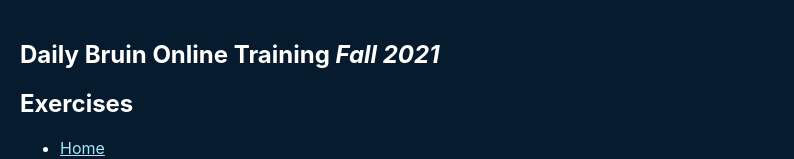
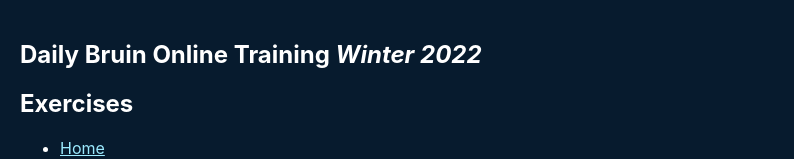
Before and after one commit to blutz/db-training-f20, a React (Create React App) app: page / in a window 1280 px wide. Shown: the top 159 px of the page, without its empty margins (0-794 px from the left). Built offline with nearby package versions, Linux system fonts and the light colour scheme.

Commit message:
Updated for W22

```diff
--- a/public/slides/intro.html
+++ b/public/slides/intro.html
@@ -38,7 +38,7 @@
   <section>
     <img src="/slides/assets/img/dailybruin-logo.svg" alt="Daily Bruin" />
     <h1>Online Training</h1>
-    <p>October 16, 2021  •  10am-2pm</p>
+    <p>January 22, 2022  •  10am-2pm</p>
     <br />
     <!--<p style='background-color: rgb(245, 241, 47); color: black; border-radius: 4px;' class='fragment'>&nbsp;When you join, type your favorite 🍦<strong>dessert</strong>🍫 into the&nbsp;chat!&nbsp;</p>-->
   </section>
@@ -91,7 +91,7 @@
       <div class='container' style='align-items: flex-start'>
         <div class='col'>
           <div><span class='subway'>1</span></div>
-          Be comfortable writing <em>basic</em> <mark>&nbsp;HTML, CSS, Javascript, and React&nbsp;</mark> (and Django)
+          Be comfortable writing <em>basic</em> <mark>&nbsp;<small>HTML, CSS,</small> Javascript, and React&nbsp;</mark>
         </div>
         <div class='col fragment'>
           <div><span class='subway'>2</span></div>
@@ -116,7 +116,7 @@
       <li>React</li>
       <li>React project</li>
     </ul>
-    <p>Next week: Git, more React, another project, and Django</p>
+    <p>Next week: Git, more React, another project, and maybe Django</p>
     <!-- talk about computer requirements -->
     <aside class='notes'>
       <p>Computer requirements:</p>
--- a/src/App.js
+++ b/src/App.js
@@ -15,7 +15,7 @@
     <Router>
       <div className="App">
         <nav>
-          <h1>Daily Bruin Online Training <em>Fall 2021</em></h1>
+          <h1>Daily Bruin Online Training <em>Winter 2022</em></h1>
           <h2>Exercises</h2>
           <ul>
             <li><NavLink exact={true} to='/'>Home</NavLink></li>
```
